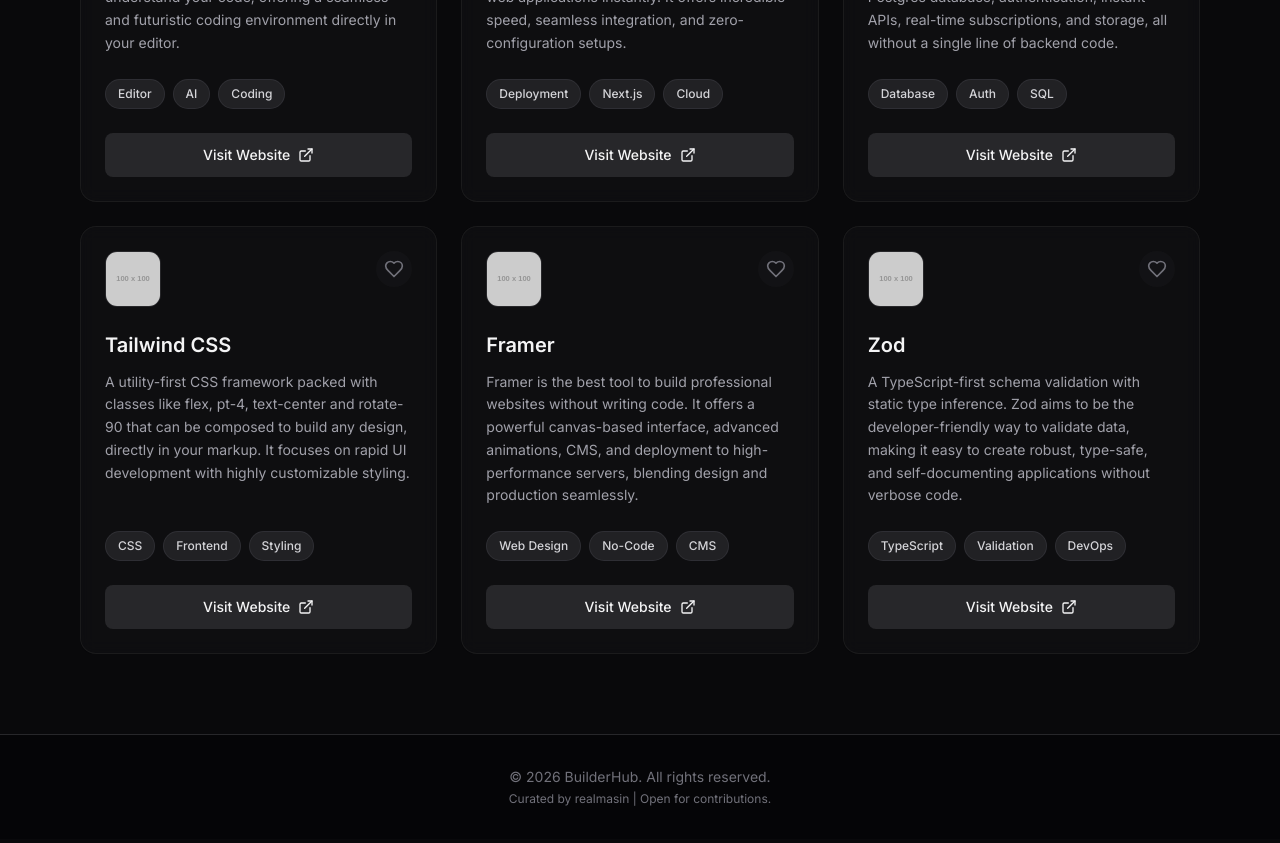
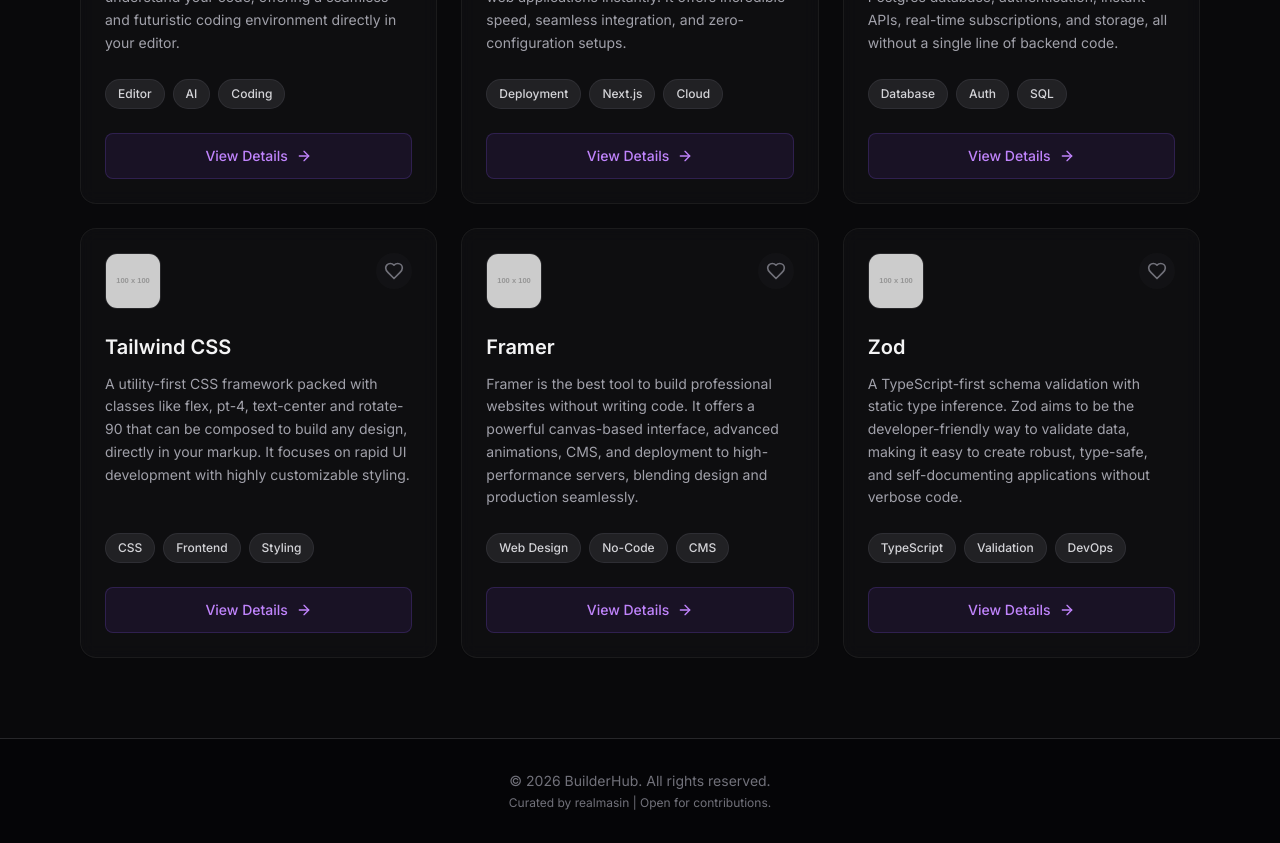
Before and after one commit to realmasin/builderhub, a Next.js app: page / in a window 1280 px wide. Shown: the part 900-1743 px from the top of the page. Built offline with nearby package versions, Linux system fonts and the light colour scheme.

Commit message:
Update ToolCard.tsx

```diff
--- a/src/components/shared/ToolCard.tsx
+++ b/src/components/shared/ToolCard.tsx
@@ -1,56 +1,29 @@
 "use client";
-
-import { ExternalLink, Heart } from "lucide-react";
+import { ExternalLink, Heart, ArrowRight } from "lucide-react";
 import { Tool } from "../../types";
+import Link from "next/link";
 
 export default function ToolCard({ tool }: { tool: Tool }) {
   return (
     <div className="glass-card p-6 flex flex-col h-full group hover:bg-zinc-800/50 hover:-translate-y-1 transition-all duration-300 w-full">
-
-      {/* pic head - pic and love icon*/}
       <div className="flex justify-between items-start mb-6">
         <div className="w-14 h-14 relative rounded-xl overflow-hidden bg-zinc-900 border border-zinc-800 flex-shrink-0">
-          {/* didn't get the pic*/}
-          <img
-            src={tool.logo}
-            alt={tool.name}
-            className="object-cover w-full h-full"
-            onError={(e) => {
-              (e.target as HTMLImageElement).src = 'https://placehold.co/100x100/18181b/ffffff?text=Icon';
-            }}
-          />
+          <img src={tool.logo} alt={tool.name} className="object-cover w-full h-full" onError={(e) => { (e.target as HTMLImageElement).src = 'https://placehold.co/100x100/18181b/ffffff?text=Icon'; }} />
         </div>
         <button className="text-zinc-500 hover:text-purple-500 transition-colors bg-zinc-900/50 p-2 rounded-full">
           <Heart className="w-5 h-5" />
         </button>
       </div>
-
-      {/* tool name and description */}
-      <h3 className="text-xl font-semibold text-zinc-100 mb-3 group-hover:text-purple-400 transition-colors">
-        {tool.name}
-      </h3>
-      <p className="text-zinc-400 text-sm mb-6 leading-relaxed flex-grow">
-        {tool.description}
-      </p>
-
-      {/* keywords*/}
+      <h3 className="text-xl font-semibold text-zinc-100 mb-3 group-hover:text-purple-400 transition-colors">{tool.name}</h3>
+      <p className="text-zinc-400 text-sm mb-6 leading-relaxed flex-grow">{tool.description}</p>
       <div className="flex flex-wrap gap-2 mb-6 w-full">
         {tool.tags.map((tag) => (
-          <span key={tag} className="text-xs font-medium px-3 py-1.5 rounded-full bg-zinc-800/80 text-zinc-300 border border-zinc-700/50">
-            {tag}
-          </span>
+          <span key={tag} className="text-xs font-medium px-3 py-1.5 rounded-full bg-zinc-800/80 text-zinc-300 border border-zinc-700/50">{tag}</span>
         ))}
       </div>
-
-      {/* add btn */}
-      <a
-        href={tool.url}
-        target="_blank"
-        rel="noreferrer"
-        className="w-full flex items-center justify-center gap-2 bg-zinc-800 hover:bg-purple-600 text-zinc-100 py-3 rounded-lg text-sm font-medium transition-all duration-300 mt-auto"
-      >
-        Visit Website <ExternalLink className="w-4 h-4" />
-      </a>
+      <Link href={`/tools/${tool.id}`} className="w-full flex items-center justify-center gap-2 bg-purple-600/10 hover:bg-purple-600 text-purple-400 hover:text-white py-3 rounded-lg text-sm font-medium transition-all duration-300 mt-auto border border-purple-500/20">
+        View Details <ArrowRight className="w-4 h-4" />
+      </Link>
     </div>
   );
 }
```
